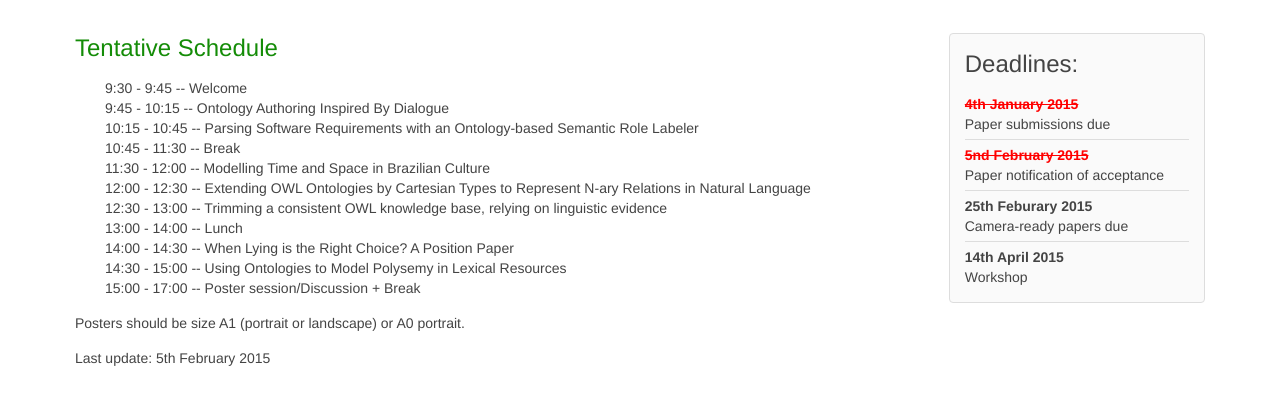
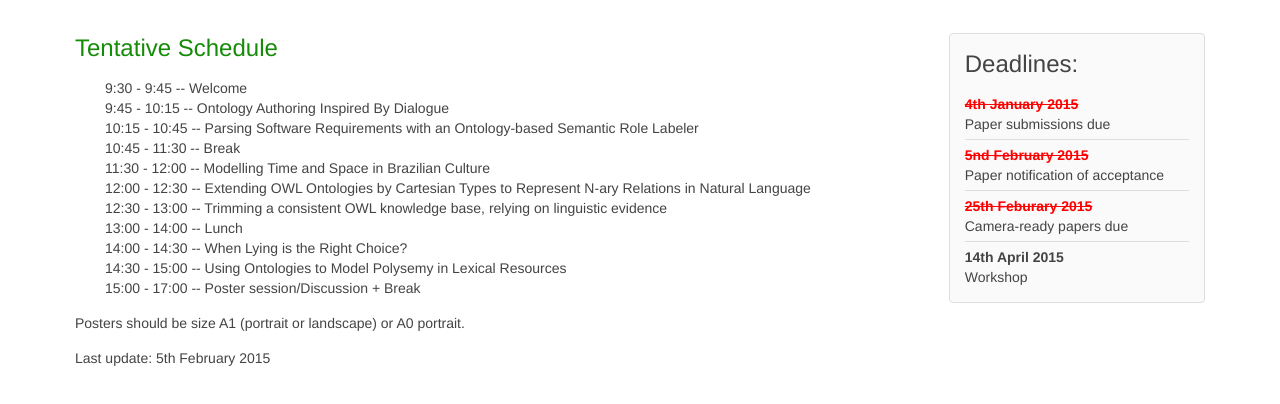
Before and after one commit to langandonto/langandonto.github.io, a plain HTML site: page program.html in a window 1280 px wide. Shown: the part 578-982 px from the top of the page. Drawn offline with Linux system fonts and the light colour scheme.

Commit message:
Changed a paper title.

```diff
--- a/program.html
+++ b/program.html
@@ -58,7 +58,7 @@
             <li>12:00 - 12:30 -- Extending OWL Ontologies by Cartesian Types to Represent N-ary Relations in Natural Language</li>
             <li>12:30 - 13:00 -- Trimming a consistent OWL knowledge base, relying on linguistic evidence</li>
             <li>13:00 - 14:00 -- Lunch</li>
-            <li>14:00 - 14:30 -- When Lying is the Right Choice? A Position Paper</li>
+            <li>14:00 - 14:30 -- When Lying is the Right Choice?</li>
             <li>14:30 - 15:00 -- Using Ontologies to Model Polysemy in Lexical Resources</li>
             <li>15:00 - 17:00 -- Poster session/Discussion + Break</li>
           </ul>
@@ -79,7 +79,7 @@
             <ul class="uk-list uk-list-line">
               <li><strong class="past-deadline">4th January 2015</strong><br /> Paper submissions due</li>
               <li><strong class="past-deadline">5nd February 2015</strong><br />Paper notification of acceptance</li>
-              <li><strong>25th Feburary 2015</strong><br />Camera-ready papers due</li>
+              <li><strong class="past-deadline">25th Feburary 2015</strong><br />Camera-ready papers due</li>
               <li><strong>14th April 2015</strong><br />Workshop</li>
             </ul>
           </div>
```
Also changed, not shown: cfp.html (+1 -1 lines), formatting.html (+1 -1 lines), index.html (+1 -1 lines).
